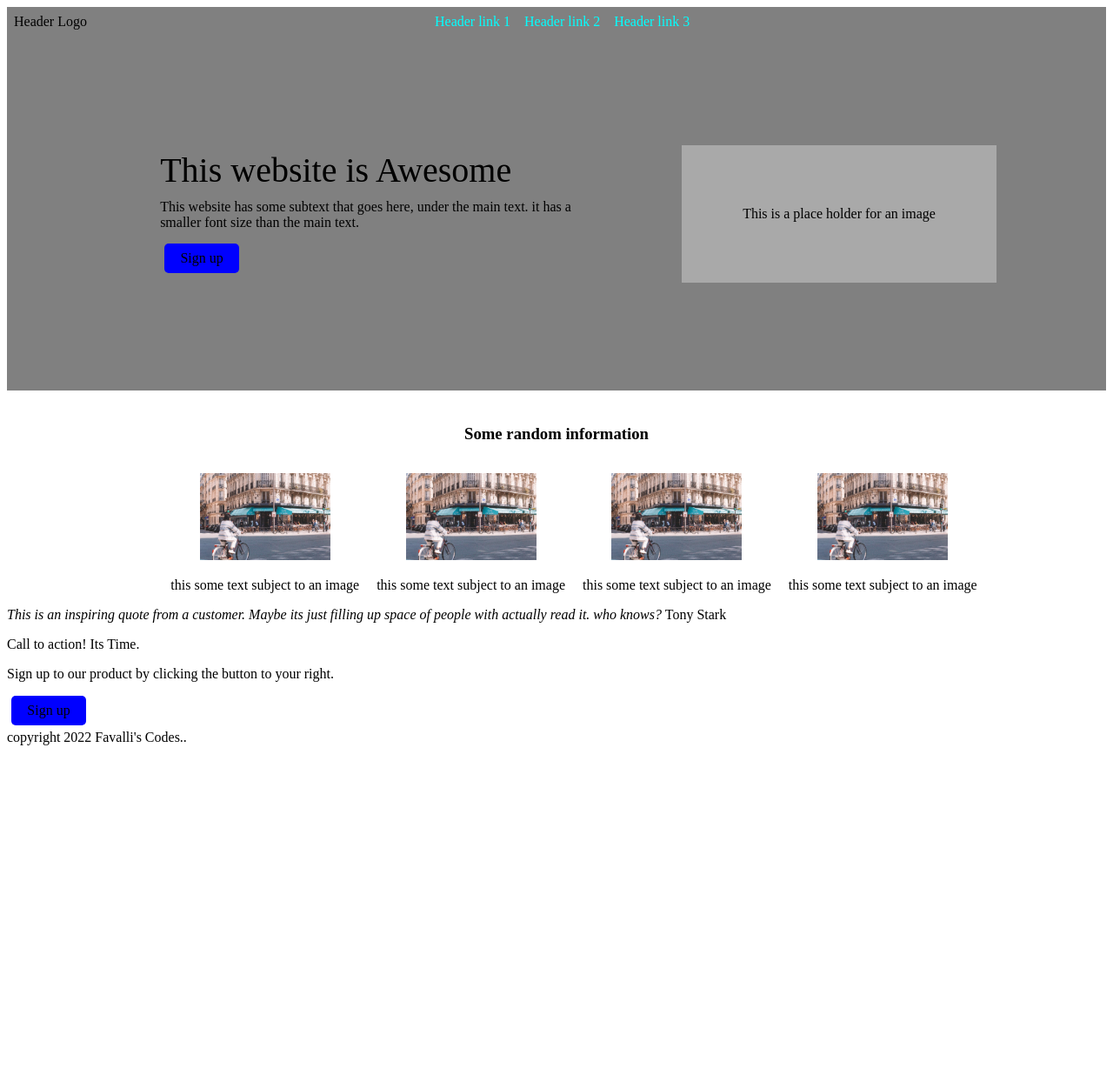
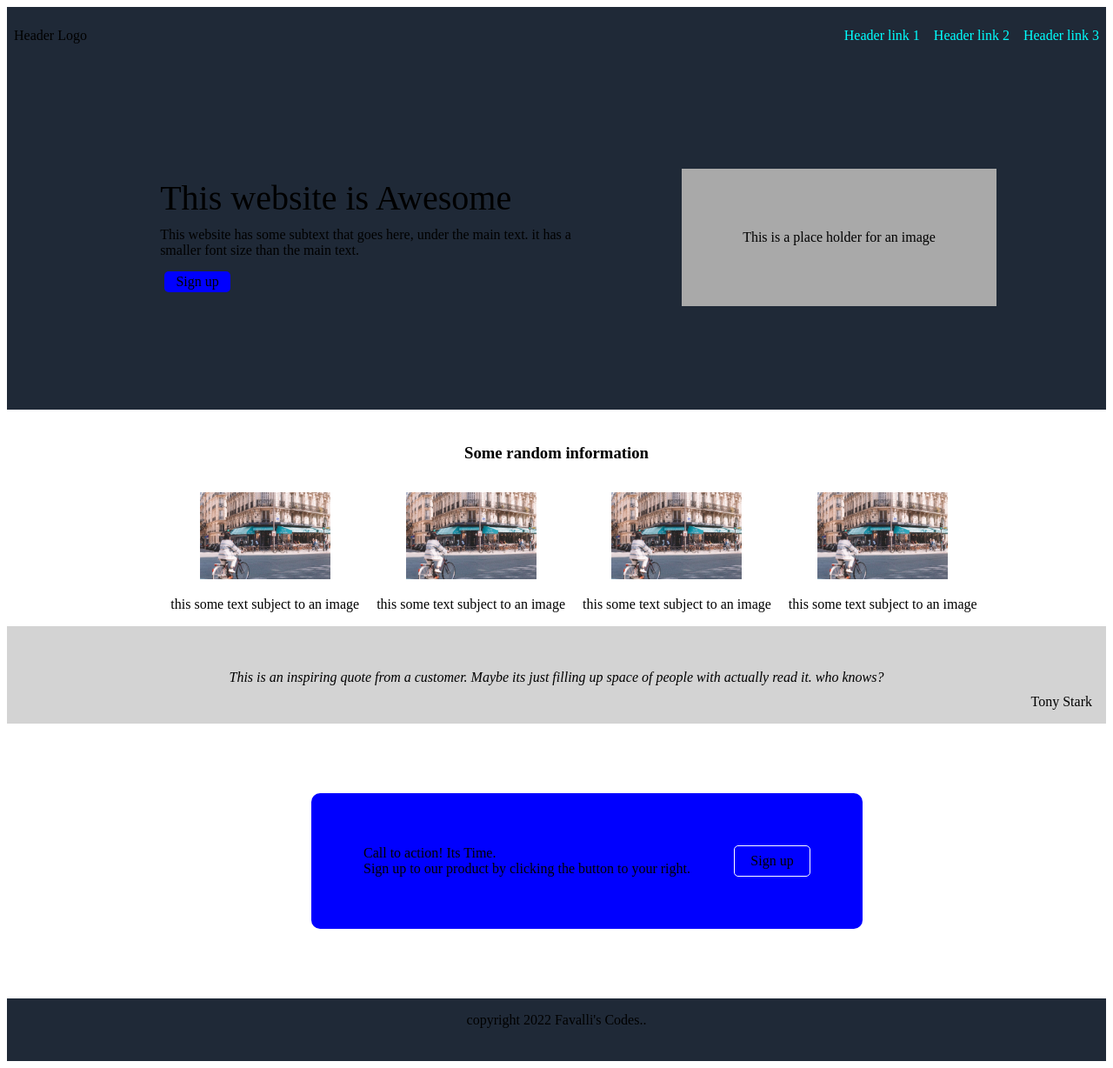
Before and after one commit to Favalli123/first-landing-page, a plain HTML site: page index.html in a window 1280 px wide. Shown: the whole page at 87% size. Before the commit the page ends 865 px from the top, so only its background shows below. Drawn offline with Linux system fonts and the light colour scheme.

Commit message:
Style footer and align sign up button

```diff
--- a/index.html
+++ b/index.html
@@ -54,15 +54,23 @@
       </ol>
     </div>
 
-    <em
-      >This is an inspiring quote from a customer. Maybe its just filling up
-      space of people with actually read it. who knows?</em
-    >
-    Tony Stark
+    <div id="a">
+      <em
+        >This is an inspiring quote from a customer. Maybe its just filling up
+        space of people with actually read it. who knows?</em
+      >
+      <div class="a">Tony Stark</div>
+    </div>
 
-    <p>Call to action! Its Time.</p>
-    <p>Sign up to our product by clicking the button to your right.</p>
-    <div class="button">Sign up</div>
-    <footer>copyright 2022 Favalli's Codes..</footer>
+    <div id="b">
+      <div class="p">
+        <p1>Call to action! Its Time.</p1>
+        <p2>Sign up to our product by clicking the button to your right.</p2>
+      </div>
+      <div class="b">
+        <div class="button">Sign up</div>
+      </div>
+    </div>
+    <div class="footer">copyright 2022 Favalli's Codes..</div>
   </body>
 </html>
--- a/styles.css
+++ b/styles.css
@@ -1,9 +1,9 @@
-header{background-color: gray;
+header{background-color: #1f2937;
 display: flex;
 padding: 8px;
 margin-left: 0;
-justify-content:flex-start;
-column-gap: 400px;
+justify-content:flex-end;
+column-gap: 10px;
 align-items: center;
 height: fit-content;}
 
@@ -12,13 +12,13 @@ height: fit-content;}
 ul{display: flex;
 gap: 16px;
 list-style: none;
-margin: 0;
+margin-left: auto;
 padding: 0;
 justify-content: flex-end;
 }
 
 #head{display: flex;
-margin: 0;
+margin-right: auto;
 padding: 0;}
 
 .main-text{font-size: 40px;}
@@ -27,14 +27,14 @@ padding: 0;}
 
 .button{background-color: blue;
 width: 70px;
-padding: 8px;
+padding: 3px;
 margin: 5px;
 border-radius: 5px;
 display: flex;
 justify-content: center;}
 
 .left {
-    background-color: gray;
+    background-color: #1f2937;
     display: flex;
     flex-direction: column;
     flex-wrap: wrap;
@@ -56,7 +56,7 @@ justify-content: center;}
 #center{
     display: flex;
     flex-direction: row;
-    background-color: grey;
+    background-color: #1f2937;
     justify-content: center;
     gap:50px;
     padding: 80px;
@@ -76,3 +76,49 @@ list-style: none;
 text-align: center;
 justify-content: center;
 flex-wrap: wrap;}
+
+em {display: flex;
+background-color: lightgray;
+justify-content: center;
+padding: 50px;
+text-align: center;
+padding-bottom: 10px;}
+
+.a{display: flex;
+background-color: lightgrey;
+justify-content: flex-end;
+padding: 16px;
+padding-top: 0;}
+
+.p{display: flex;
+flex-direction: column;
+background-color: blue;
+padding: 0px;
+justify-content: center;
+margin: 0px;}
+
+.b{display: flex;
+border-color: white ;
+border: 1px solid white;
+border-radius: 5px;
+align-items: center;
+height: fit-content;
+}
+
+#b{display: flex;
+background-color: blue;
+margin: 80px;
+margin-left: 350px;
+padding: 60px;
+width:fit-content;
+gap: 50px;
+justify-content: center;
+border-radius: 10px;}
+
+.footer {background-color:#1f2937;
+display: flex;
+flex-direction: column;
+height: 5vh;
+margin-top: auto;
+padding: 16px;
+align-items: center;}
```
